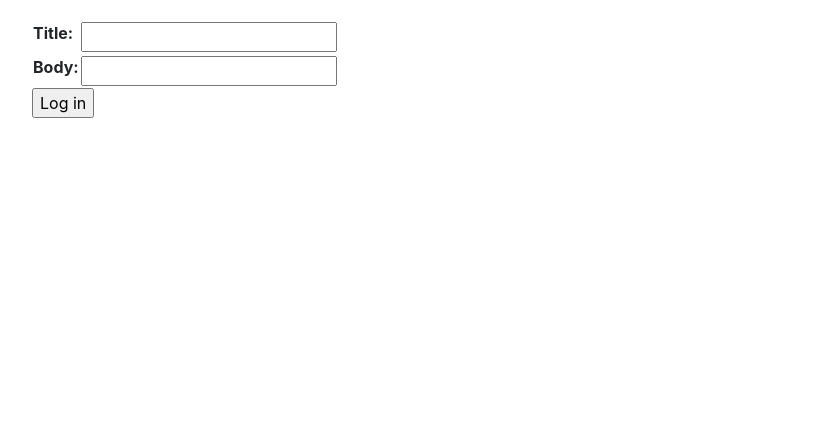
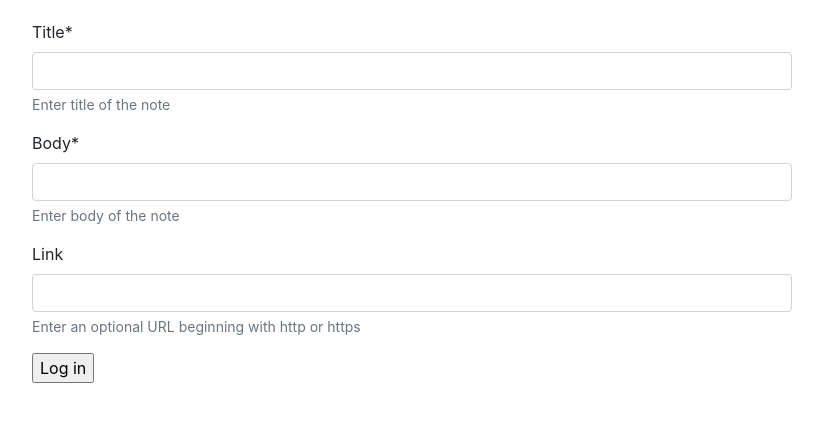
Before and after one commit to nityy/NoteIt, a Django app: template notes/templates/registration/login.html in a window 1280 px wide. Shown: the top 422 px of the page, without its empty margins (228-1051 px from the left). Run offline with Django 4.2, Linux system fonts and the light colour scheme; the template is opened without the code that fills it: values that come from a table or form of the project are taken from there, others are empty; tables that the repository leaves empty hold one stand-in row (values such as "Sample post"); some libraries are stand-ins or nearby versions.

Commit message:
add url field to notes

```diff
--- a/notes/models.py
+++ b/notes/models.py
@@ -1,12 +1,18 @@
 from django.db import models
-from django.core.validators import MinLengthValidator
-# Create your models here.
+from django.core.validators import MinLengthValidator, URLValidator
+from django.urls import reverse_lazy
 
 
 class Note(models.Model):
     title = models.CharField(max_length=100, validators=[
-                             MinLengthValidator(2, "Title must be longer than 1 character")])
-    body = models.CharField(max_length=1000)
+                             MinLengthValidator(2, "Title must be longer than 1 character")], help_text="Enter title of the note")
+    body = models.CharField(
+        max_length=1000, help_text="Enter body of the note")
+    link = models.URLField(
+        blank=True, validators=[URLValidator(schemes=['http', 'https'])], error_messages={'invalid': 'URL must start with http or https'}, help_text="Enter an optional URL beginning with http or https")
 
     def __str__(self):
         return self.title
+
+    def get_absolute_url(self):
+        return reverse_lazy('notes:detail', args=[self.pk])
--- a/notes/templates/notes/note_detail.html
+++ b/notes/templates/notes/note_detail.html
@@ -13,6 +13,11 @@
             <h2>
                 {{ note.title }}
             </h2>
+            {% if note.link %}
+            <p>
+                <a href="{{ note.link }}">{{ note.link }}</a>
+            </p>
+            {% endif %}
             {{ note.body }}
         </div>
         {% endblock %}
--- a/notes/templates/notes/note_list.html
+++ b/notes/templates/notes/note_list.html
@@ -9,7 +9,7 @@
 </h1>
 <ul>
     {% for note in notes %}
-    <li> <a href="{% url 'notes:detail' note.id %}"> {{ note.title }} </a> </li>
+    <li> <a href="{{ note.get_absolute_url }}"> {{ note.title }} </a> </li>
     {% endfor %}
 </ul>
 <a href="{% url 'notes:add' %}">Create New Note</a>
--- a/notes/templates/registration/login.html
+++ b/notes/templates/registration/login.html
@@ -4,14 +4,16 @@
 {% endblock %}
 
 {% block body %}
-
-{% if form.errors %}
-<p>Your username and password didn't match. Please try again.</p>
-{% endif %}
+{% load crispy_forms_tags %}
+<!-- {% if form.errors %}
+<div class="alert alert-danger" role="alert">
+    Your username and password didn't match. Please try again.
+</div>
+{% endif %} -->
 
 <form action="{% url 'login' %}" method="post">
-    {% csrf_token %}<table>
-        {{ form.as_table }}</table>
+    {% csrf_token %}
+    {{ form|crispy }}
     <input type="submit" value="Log in">
     <input type="hidden" name="next" value="{{ next }}">
 </form>
```
Also changed, not shown: README.md, notes/migrations/0004_note_link_alter_note_body_alter_note_title.py (added), notes/migrations/0005_alter_note_link.py (added), notes/migrations/0006_alter_note_link.py (added), notes/migrations/0007_alter_note_link.py (added), notes/migrations/0008_alter_note_link.py (added), notes/migrations/0009_alter_note_link.py (added), notes/migrations/0010_alter_note_link.py (added), notes/migrations/0011_alter_note_link.py (added), notes/migrations/0012_alter_note_link.py (added), notes/migrations/0013_alter_note_link.py (added).
